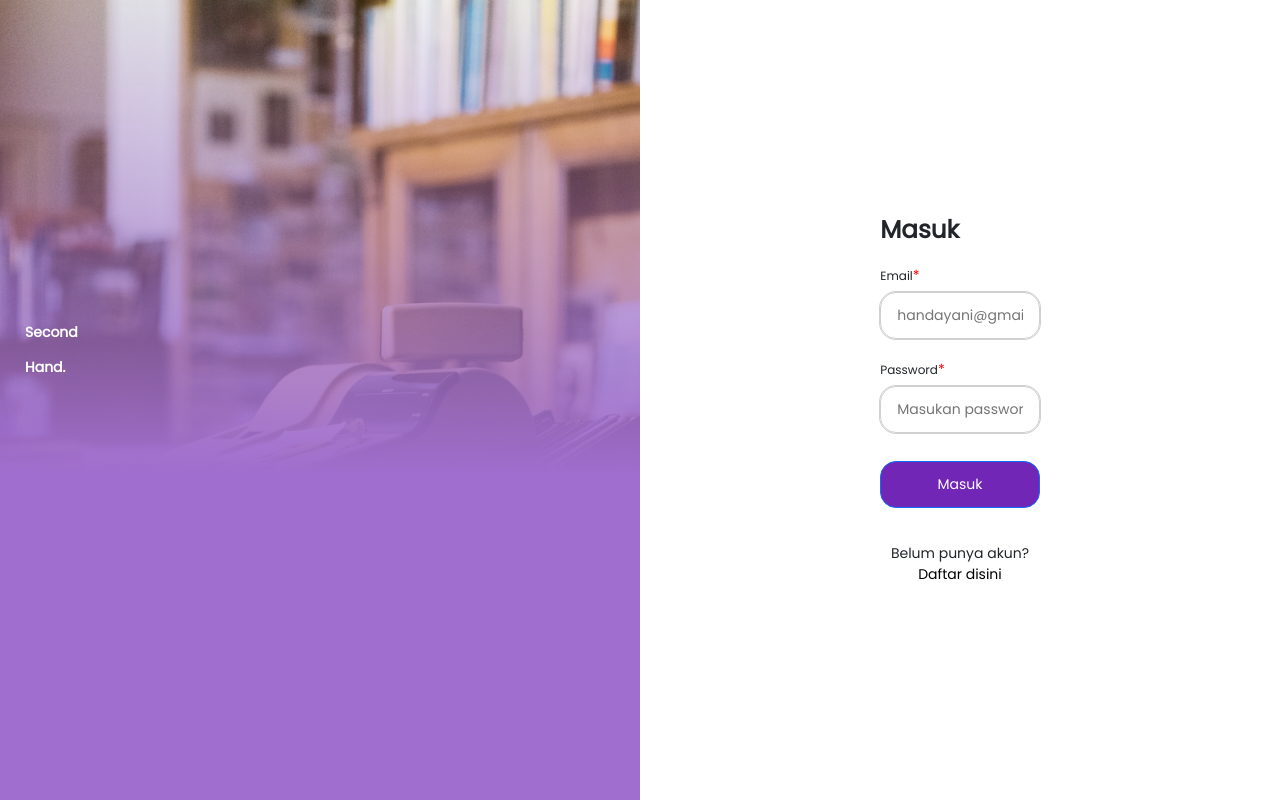
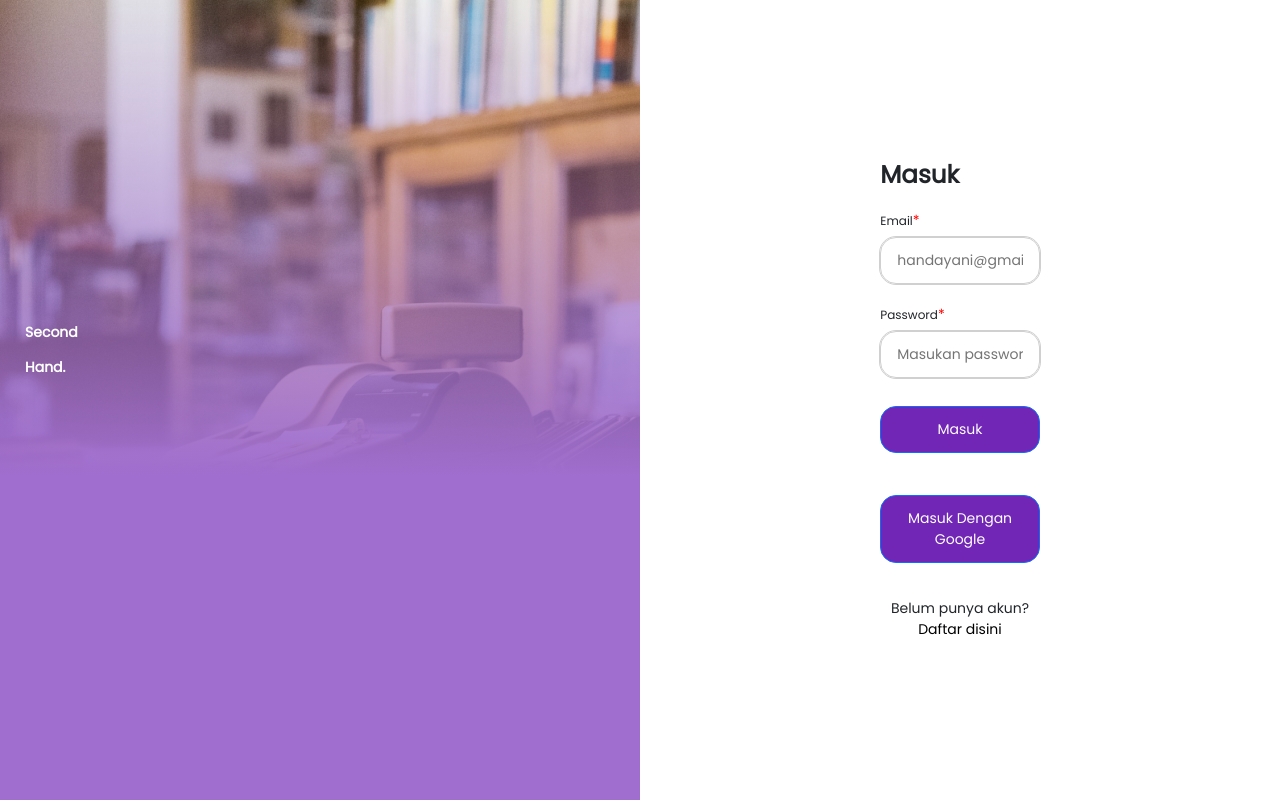
Before and after one commit to Caprice123/Binar-Final-Challenge-Frontend, a React (Create React App) app: page /login in a window 1280 px wide. Built offline with nearby package versions, Linux system fonts and the light colour scheme.

Commit message:
login with google

```diff
--- a/package.json
+++ b/package.json
@@ -3,6 +3,7 @@
   "version": "0.1.0",
   "private": true,
   "dependencies": {
+    "@react-oauth/google": "^0.2.6",
     "@reduxjs/toolkit": "^1.8.2",
     "@testing-library/jest-dom": "^5.16.4",
     "@testing-library/react": "^13.3.0",
--- a/src/App.js
+++ b/src/App.js
@@ -1,5 +1,6 @@
 import { BrowserRouter as Router, Routes, Route } from 'react-router-dom'
 import { Provider } from 'react-redux'
+import { GoogleOAuthProvider } from '@react-oauth/google'
 
 import store from './store';
 import Login from './pages/login';
@@ -21,13 +22,15 @@ function App() {
 			<Router>
 				<Routes>
 					<Route path="/daftar-jual" element={
-              <ProtectedRoute allowedRoles={[]}>
+            //   <ProtectedRoute allowedRoles={[]}>
 								<DaftarJual />
-							</ProtectedRoute>
+							// </ProtectedRoute>
             }
           />
 					<Route path="/login" element={
+						<GoogleOAuthProvider clientId='120494598409-3fi90au9drcp47tkm4t180fekpf1qeb0.apps.googleusercontent.com'>
 							<Login/>
+						</GoogleOAuthProvider>
 						}
 					/>
 					<Route path="/daftar" element={
--- a/src/pages/login.jsx
+++ b/src/pages/login.jsx
@@ -1,4 +1,6 @@
 import React, { useState } from 'react';
+import axios from 'axios'
+import {useGoogleLogin } from '@react-oauth/google'
 
 // components
 import ActiveButton from '../components/ActionButton';
@@ -23,6 +25,19 @@ const Login = () => {
     const [password, setPassword] = useState("")
 
     const dispatch = useDispatch()
+
+    const googleLogin = useGoogleLogin({
+        onSuccess: async (tokenResponse) => {
+          const userInfo = await axios.get(
+            'https://www.googleapis.com/oauth2/v3/userinfo',
+            { headers: { Authorization: 'Bearer ' + tokenResponse.access_token } },
+          );
+
+          console.log(userInfo);
+        },
+        onError: errorResponse => console.log(errorResponse),
+      });
+
 
     const onChange = (e) => {
         const { value, id } = e.currentTarget
@@ -103,6 +118,12 @@ const Login = () => {
                                                 style={{ margin: "1.5rem 0" }}
                                                 onClick={onSubmit}
                                                 />
+                                <ActiveButton width="100%"
+                                                color="#7126B5"
+                                                text="Masuk Dengan Google"
+                                                style={{ margin: "1.5rem 0" }}
+                                                onClick={googleLogin}
+                                                />
                                 <div className={styles.footer}>
                                     <p className='text-center mt-3'>
                                         Belum punya akun?
--- a/src/pages/registrasi.jsx
+++ b/src/pages/registrasi.jsx
@@ -118,6 +118,7 @@ const Registrasi = () => {
                                                     color="#7126B5"
                                                     text="Masuk"
                                                     style={{ margin: "1.5rem 0" }}
+                                                    onClick={() => onSubmit()}
                                                     />
                                 </form>
                                 <div className={styles.footer}>
```
